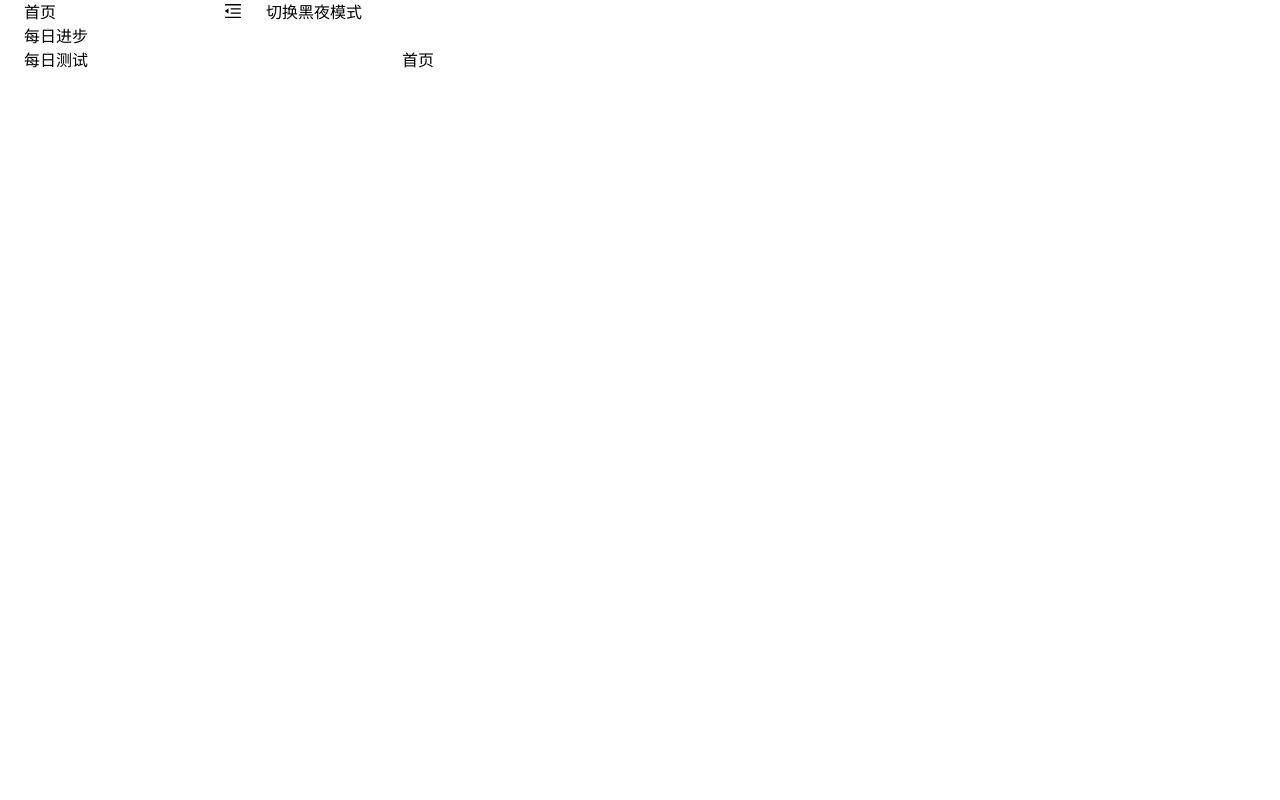
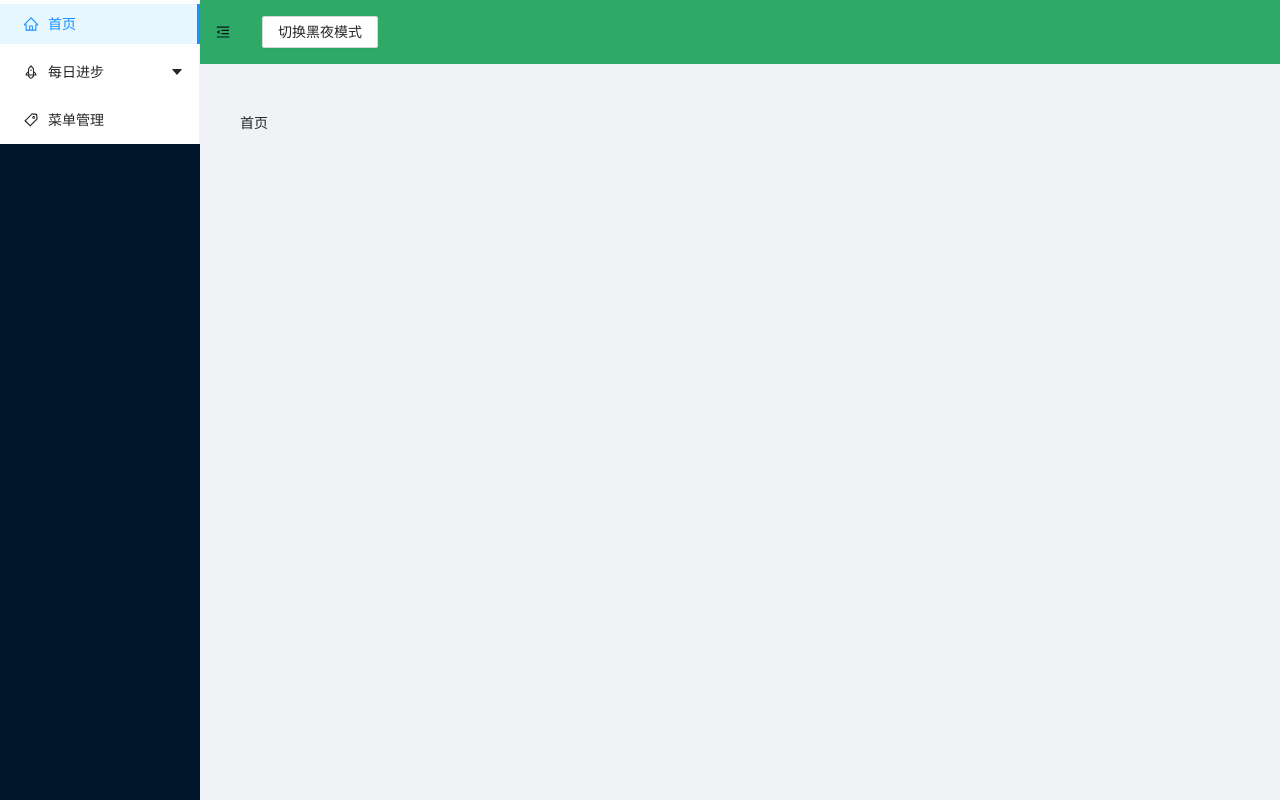
Before and after one commit to weijunliang23/react-noob-admin, a React (Vite) app: page /home in a window 1280 px wide. Built offline with nearby package versions, Linux system fonts and the light colour scheme.

Commit message:
feat: menu-css

```diff
--- a/src/App.css
+++ b/src/App.css
@@ -1,13 +1,10 @@
 @import './styles/common.css';
+@import 'antd/dist/antd.css';
 
 
 
-.ant-layout {
-  display: flex;
-  height: calc(100vh - 150px);
-}
 
-.layout-index .trigger {
+#components-layout-demo-custom-trigger .trigger {
   padding: 0 24px;
   font-size: 18px;
   line-height: 64px;
@@ -15,16 +12,12 @@
   transition: color 0.3s;
 }
 
-.layout-index .trigger:hover {
+#components-layout-demo-custom-trigger .trigger:hover {
   color: #1890ff;
 }
 
-.layout .logo {
+#components-layout-demo-custom-trigger .logo {
   height: 32px;
   margin: 16px;
   background: rgba(255, 255, 255, 0.3);
 }
-
-.site-layout .site-layout-background {
-  background: #fff;
-}
--- a/src/pages/Layout.tsx
+++ b/src/pages/Layout.tsx
@@ -1,6 +1,10 @@
 import {
   MenuFoldOutlined,
-  MenuUnfoldOutlined
+  MenuUnfoldOutlined,
+  CaretDownOutlined,
+  HomeOutlined,
+  TagOutlined,
+  RocketOutlined
 } from '@ant-design/icons';
 import { Layout, Menu, Button } from 'antd';
 import React, { useState, useEffect } from 'react';
@@ -20,49 +24,55 @@ const LayoutIndex = () => {
       navigate('/home', { replace: true })
     }
   }, [])
+
   const [collapsed, setCollapsed] = useState(false);
+  useEffect(() => {
+    if (collapsed) {
+
+    }
+  }, [collapsed])
 
   // click-menu navigate level1 or invalid -> noop
   const handleClickMenu = (e: TypeMenu) => {
-    if (u.pathname === e.key || e.key.startsWith('pid')) return
+    if (u.pathname === e.key) return
     navigate(e.key)
   }
+
+  const handleOpenChange = (e: any) => {
+    console.log(e);
+  }
   return (
-    <div>
-      <Layout className='layout-index'>
-        <Layout>
+    <div >
+      <Layout className='w-screen h-screen'>
+        <div className="logo" />
         <Sider trigger={null} collapsible collapsed={collapsed}>
-            <div className="logo" />
           <Menu
-              theme="dark"
             mode="inline"
             onClick={handleClickMenu}
             defaultSelectedKeys={['home']}
             items={routes}
+            onOpenChange={handleOpenChange}
+            expandIcon={<CaretDownOutlined />}
           />
         </Sider>
-        </Layout>
         <Layout className="site-layout"
-
         >
           <Header
-            className="site-layout-background"
+            className="site-layout-background bg-gre"
             style={{
               padding: 0,
             }}
           >
             {React.createElement(collapsed ? MenuUnfoldOutlined : MenuFoldOutlined, {
-              className: 'trigger',
-              onClick: () => setCollapsed(!collapsed),
+              className: 'trigger ml-4',
+              onClick: () => { setCollapsed(!collapsed) },
             })}
-            <Button className='dark:bg-black dark:text-white' onClick={useToggleTheme}>{
+            <Button className='dark:bg-black dark:text-white ml-8' onClick={useToggleTheme}>{
               getTheme() === 'dark' ? '切换明亮模式' : '切换黑夜模式'
             }</Button>
           </Header>
-        </Layout>
-        <Layout>
           <Content
-            className="site-layout-background"
+            className="site-layout-background "
             style={{
               margin: '24px 16px',
               padding: 24,
--- a/src/pages/advance.tsx
+++ b/src/pages/advance.tsx
@@ -1,25 +1,12 @@
+import { Button } from 'antd'
 import React from 'react'
 
 const Advance = () => {
   const value = 1
   return (
-    <div>
-      <div className="max-w-md mx-auto bg-white rounded-xl shadow-md overflow-hidden md:max-w-2xl">
-        <div className="md:flex">
-          <div className="md:shrink-0">
-            <img className="h-48 w-full object-cover md:h-full md:w-48" src="https://avatars.githubusercontent.com/u/90106262?s=40&v=4" alt="Man looking at item at a store" />
-          </div>
-          <div className="p-8">
-            <div className="uppercase tracking-wide text-sm text-indigo-500 font-semibold">Case study</div>
-            <a href="#" className="block mt-1 text-lg leading-tight font-medium text-black hover:underline">Finding customers for your new business</a>
-            <p className="mt-2 text-slate-500">Getting a new business off the ground is a lot of hard work. Here are five ideas you can use to find your first customers.</p>
-          </div>
-        </div>
-      </div>
-      <div className="text-[221px]">
-        55asdasdasdasdads
-      </div>
-    </div>
+    <>
+      1
+    </>
   )
 }
 
--- a/src/pages/test.tsx
+++ b/src/pages/test.tsx
@@ -1,8 +1,30 @@
-import React from 'react'
+import React, { useState } from 'react'
+import { Button, Form, Input, Radio } from 'antd';
+const Test = () => {
+  const [form] = Form.useForm();
+  const onFormLayoutChange = (): void => {
+    console.log(111);
 
-const Test = () => {
+  }
   return (
-    <div>Test</div>
+    <div>
+      <Form
+        layout={'inline'}
+        form={form}
+        initialValues={{ menuName: '', menuNum: '' }}
+        onValuesChange={onFormLayoutChange}
+      >
+        <Form.Item label="菜单名称" name='menuName'>
+          <Input placeholder="input placeholder" />
+        </Form.Item>
+        <Form.Item label="菜单编号" name='menuName'>
+          <Input placeholder="input placeholder" />
+        </Form.Item>
+        <Form.Item>
+          <Button type="primary">Submit</Button>
+        </Form.Item>
+      </Form>
+    </div>
   )
 }
 
--- a/src/router/routes.ts
+++ b/src/router/routes.tsx
@@ -1,13 +1,22 @@
+
+import {
+  HomeOutlined,
+  TagOutlined,
+  RocketOutlined
+} from '@ant-design/icons';
+
 export const routes = [
   {
     name: "home",
     key: "home",
-    label: "首页"
+    label: "首页",
+    icon: <HomeOutlined />
   },
   {
     name: "advance",
     key: "pid-advance",
     label: "每日进步",
+    icon: <RocketOutlined />,
     children: [
       {
         name: "advance",
@@ -19,6 +28,7 @@ export const routes = [
   {
     name: "test",
     key: "test",
-    label: "每日测试"
+    label: "菜单管理",
+    icon: <TagOutlined />
   }
 ]
--- a/src/styles/common.css
+++ b/src/styles/common.css
@@ -1,4 +1,8 @@
-@tailwind base;
+/* @tailwind base;
+
+@tailwind components;
+
+@tailwind utilities; */
 
 :root {
   --theme-color: #52b3d0;
--- a/tailwind.config.js
+++ b/tailwind.config.js
@@ -1,9 +1,20 @@
 /** @type {import('tailwindcss').Config} */
 module.exports = {
   darkMode: "class",
+  corePlugins: {
+    preflight: false
+  },
   content: ["./index.html", "./src/**/*.{vue,js,ts,jsx,tsx}"],
   theme: {
-    extend: {},
+    extend: {
+      margin: {
+        "50px": "50px"
+      },
+      colors: {
+        gre: "#2fa968",
+        bcor: "#06b6d4"
+      }
+    },
     screens: {
       sm: "768px",
       md: "992px",
--- a/vite.config.ts
+++ b/vite.config.ts
@@ -1,7 +1,12 @@
-import { defineConfig } from 'vite'
-import react from '@vitejs/plugin-react'
+import { defineConfig } from "vite"
+import react from "@vitejs/plugin-react"
 
 // https://vitejs.dev/config/
 export default defineConfig({
-  plugins: [react()]
+  plugins: [react()],
+  css: {
+    postcss: {
+      plugins: [require("tailwindcss"), require("autoprefixer")]
+    }
+  }
 })
```
Also changed, not shown: src/@types/test/index.d.ts (+1 -0 lines), src/assets/test.png (added). Lines whose indentation alone changed are shown as unchanged.
